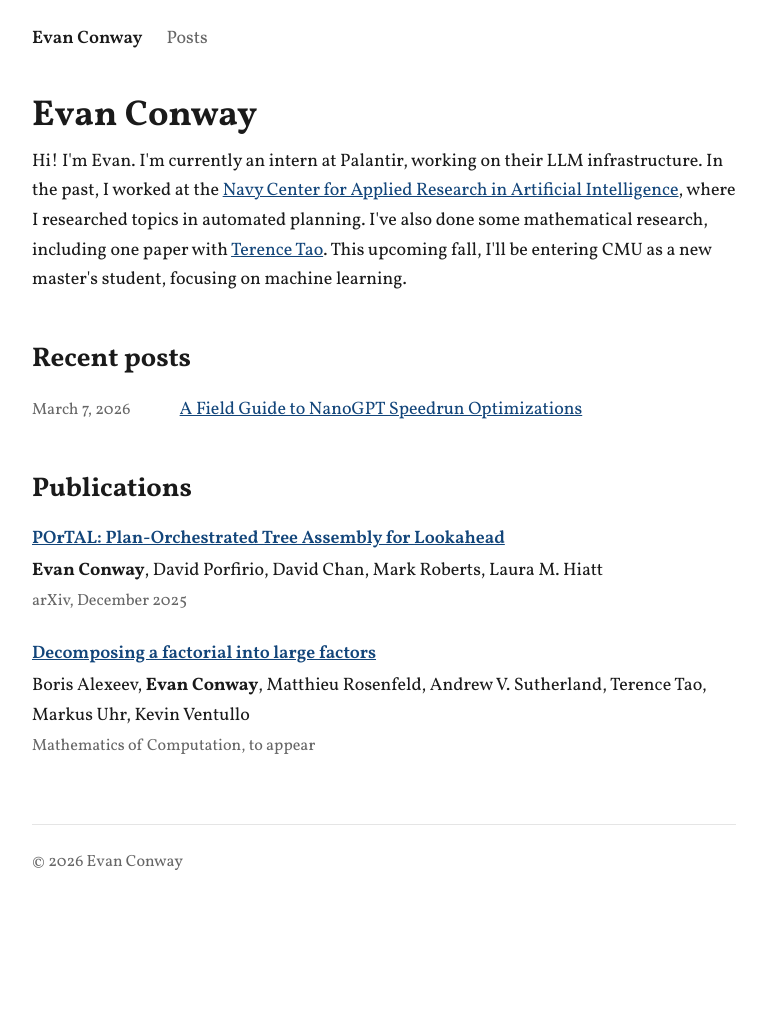
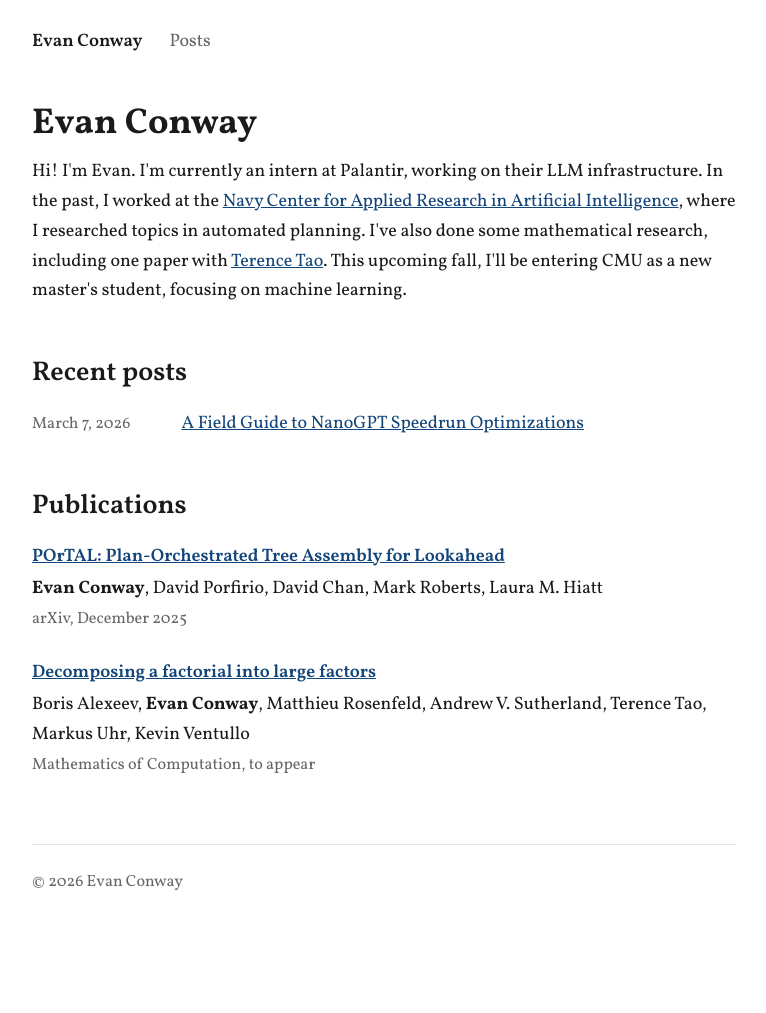
Before and after one commit to evan-conway/evanjayconway.com, a Jekyll site: the page built from index.html, in a window 1280 px wide. Shown: the whole page, without its empty margins (256-1022 px from the left). Built offline with Jekyll 4.4.1, drawn with Linux system fonts in a browser that asks for light colours; before the commit the page ends 990 px from its top, so only the background shows below that.

Commit message:
first pass on heading weights and vertical spacing
Headings had no explicit weight, so they inherited the browser's 700.
Vollkorn's bold is heavy enough that a section title read much darker
than its text; h2-h4 now sit at 600, with h1 kept at 700.

Block spacing moves from rem to em. Margins were pinned to the browser's
16px root while the type scale had already moved to em, so the page was
proportionally tighter than intended at an 18px body. Spacing now scales
with the text.

Also tightens the heading block -- the section rule sits 12px under its
heading and 24px above the text, down from 16/32 -- and opens paragraph
spacing from 1.15em to 1.3em.

Co-Authored-By: Claude Opus 5 <noreply@anthropic.com>
Claude-Session: https://claude.ai/code/session_0193TQoBMkomC7HU7sxe4Y7a

```diff
--- a/assets/css/main.css
+++ b/assets/css/main.css
@@ -68,7 +68,7 @@ table {
 mjx-container[display="true"] {
   overflow-x: auto;
   overflow-y: hidden;
-  padding: 0.25rem 0;
+  padding: 0.25em 0;
 }
 
 /* ---------------------------------------------------------------------- type */
@@ -104,7 +104,7 @@ body {
   right edge and avoids leaving a single word on the last line.
 */
 p {
-  margin: 0 0 1.15em;
+  margin: 0 0 1.3em;
   text-wrap: pretty;
 }
 
@@ -112,32 +112,42 @@ p {
   Headings: each level is clearly smaller than the one above, and carries much
   more space above it than below, so a heading reads as attached to the section
   it introduces rather than floating between two.
+
+  Weights are set explicitly rather than left to the browser's default bold.
+  Vollkorn's 700 has heavy, meaty serifs that make a section title noticeably
+  darker than the text it introduces; 600 keeps the hierarchy without the
+  heading dominating. The h1 stays at 700 since a page title should carry.
+
+  Margins are in `em`, so they scale with each heading's own size -- a bigger
+  heading opens up more space above itself automatically.
 */
 h1,
 h2,
 h3,
 h4 {
+  font-weight: 600;
   line-height: 1.25;
-  margin: 0 0 0.5rem;
+  margin: 0 0 0.3em;
 }
 
 h1 {
   font-size: 2em;
+  font-weight: 700;
 }
 
 h2 {
   font-size: 1.5em;
-  margin-top: 3rem;
+  margin-top: 1.9em;
 }
 
 h3 {
   font-size: 1.2em;
-  margin-top: 2rem;
+  margin-top: 1.5em;
 }
 
 h4 {
   font-size: 1.05em;
-  margin-top: 1.5rem;
+  margin-top: 1.3em;
 }
 
 a {
@@ -158,14 +168,14 @@ a.reversefootnote {
 /* ------------------------------------------------------------------- blocks */
 
 blockquote {
-  margin: 1.5rem 0;
-  padding-left: 1rem;
+  margin: 1.4em 0;
+  padding-left: 1em;
   border-left: 2px solid #ddd;
   color: #444;
 }
 
 pre {
-  padding: 0.9rem 1rem;
+  padding: 0.9em 1em;
   background: #f6f6f6;
   border-radius: 3px;
   font-size: 0.9em;
@@ -181,7 +191,7 @@ pre {
 }
 
 figure {
-  margin: 2rem 0;
+  margin: 1.8em 0;
 }
 
 /*
@@ -198,11 +208,11 @@ figure img {
 
 /* A figure can stack several images under one caption; space them apart. */
 figure img + img {
-  margin-top: 1rem;
+  margin-top: 1em;
 }
 
 figcaption {
-  margin-top: 0.5rem;
+  margin-top: 0.5em;
   font-size: 0.9em;
   color: #666;
   text-align: center;
@@ -211,7 +221,7 @@ figcaption {
 /* The post's markdown has a `---` under each `##`, which becomes one of these. */
 hr {
   height: 0;
-  margin: 1rem 0 2rem;
+  margin: 0.65em 0 1.35em;
   border: 0;
   border-top: 1px solid #e5e5e5;
 }
@@ -223,7 +233,7 @@ table {
 
 th,
 td {
-  padding: 0.4rem 0.75rem;
+  padding: 0.4em 0.75em;
   border: 1px solid #ddd;
   text-align: left;
 }
@@ -236,8 +246,8 @@ td {
   so the references section lines up with every other section.
 */
 .footnotes {
-  margin-top: 1rem;
-  padding-top: 1.5rem;
+  margin-top: 1em;
+  padding-top: 1.5em;
   border-top: 1px solid #e5e5e5;
   font-size: 0.9em;
   color: #444;
@@ -247,9 +257,9 @@ td {
 
 .site-header {
   display: flex;
-  gap: 1.5rem;
+  gap: 1.5em;
   align-items: baseline;
-  padding: 1.5rem 0 2.5rem;
+  padding: 1.5em 0 2.5em;
 }
 
 .site-header a {
@@ -266,15 +276,15 @@ td {
 }
 
 .site-footer {
-  margin-top: 4rem;
-  padding-top: 1.5rem;
+  margin-top: 4em;
+  padding-top: 1.5em;
   border-top: 1px solid #e5e5e5;
   font-size: 0.9em;
   color: #666;
 }
 
 .post-date {
-  margin-bottom: 2.5rem;
+  margin-bottom: 2.2em;
   color: #666;
 }
 
@@ -285,7 +295,7 @@ td {
 }
 
 .publication-list li {
-  margin-bottom: 1.5rem;
+  margin-bottom: 1.4em;
 }
 
 .publication-list > li > a {
@@ -294,7 +304,7 @@ td {
 
 .publication-authors,
 .publication-venue {
-  margin: 0.15rem 0 0;
+  margin: 0.15em 0 0;
 }
 
 .publication-venue {
@@ -308,12 +318,12 @@ td {
 }
 
 .post-list li {
-  margin-bottom: 0.6rem;
+  margin-bottom: 0.6em;
 }
 
 .post-list time {
   display: inline-block;
-  min-width: 9rem;
+  min-width: 9em;
   color: #666;
   font-size: 0.9em;
 }
```
